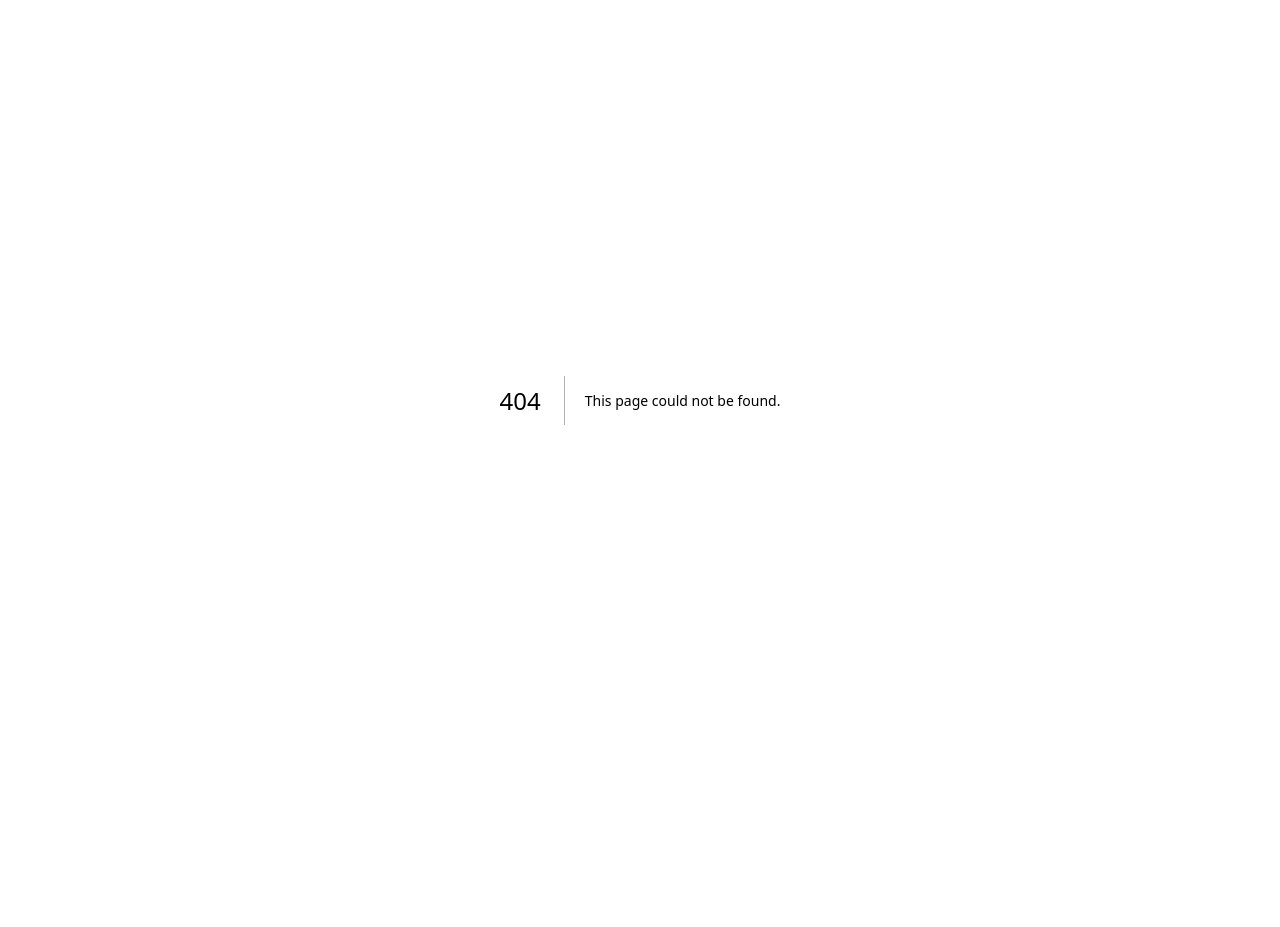
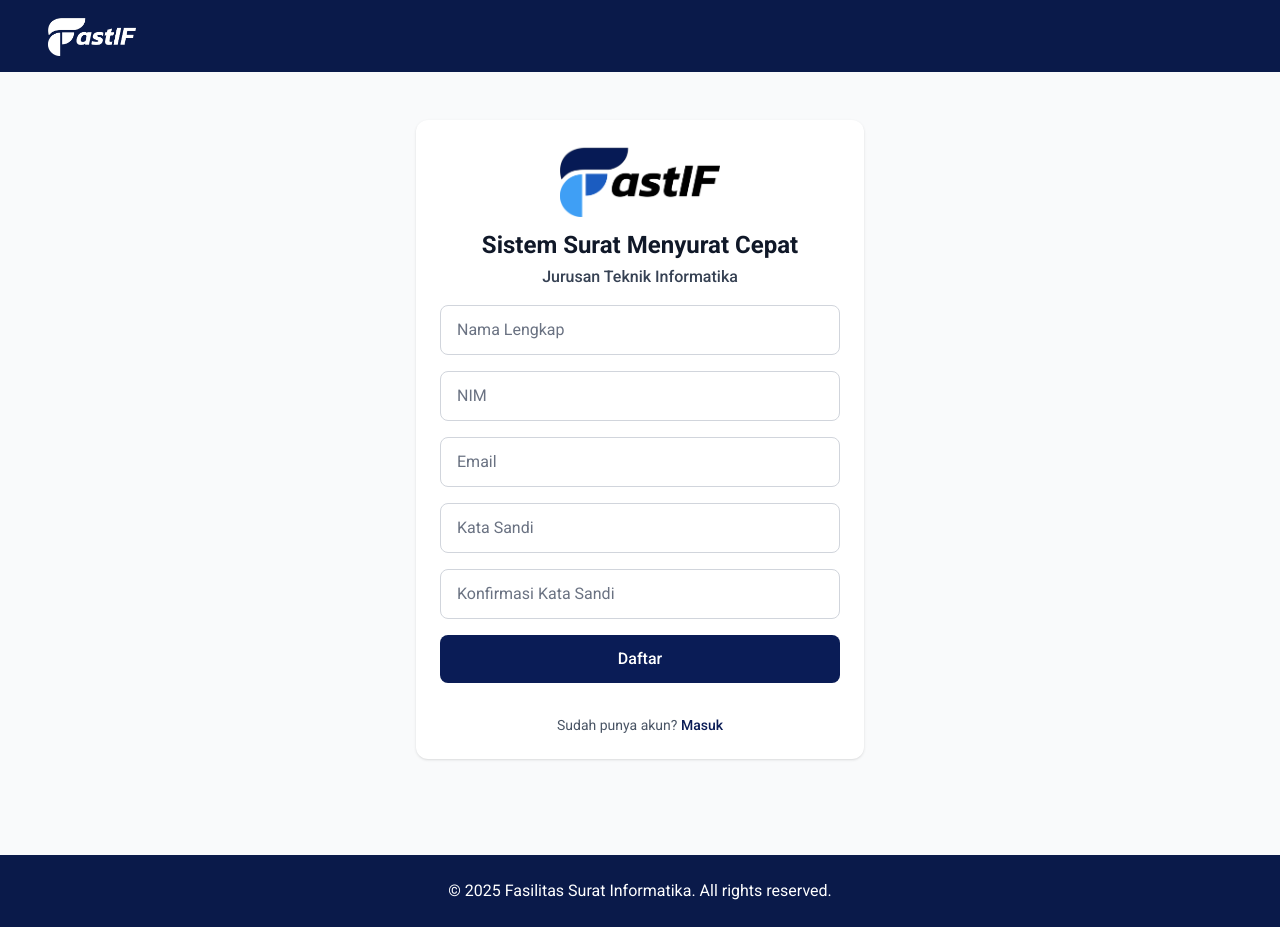
Before and after one commit to Suanda27/FastIF, a Next.js app: page /register in a window 1280 px wide. Before the commit this address had no page. Before the commit the page ends 800 px from the top, so only its background shows below. Built offline with nearby package versions, Linux system fonts and the light colour scheme.

Commit message:
feat: implement registration page with form validation and animations

```diff
--- a/src/app/login/page.tsx
+++ b/src/app/login/page.tsx
@@ -54,7 +54,7 @@ export default function LoginPage() {
   const router = useRouter();
   const [username, setUsername] = useState("");
   const [password, setPassword] = useState("");
-  const [loading, setLoading] = useState(false); // ⬅️ Tambahkan di sini
+  const [loading, setLoading] = useState(false);
   const reduce = useReducedMotion();
 
   const handleSubmit = async (e: FormEvent) => {
@@ -66,7 +66,7 @@ export default function LoginPage() {
         headers: {
           "Content-Type": "application/json",
         },
-        credentials: "include", // penting buat kirim session cookie
+        credentials: "include", // buat kirim session cookienya
         body: JSON.stringify({
           username,
           password,
@@ -82,7 +82,7 @@ export default function LoginPage() {
         return;
       }
 
-      // ✅ Jika login berhasil
+      // kalo login berhasil
       if (data.user.role === "admin") {
         router.push("/admin/dashboard");
       } else if (data.user.role === "mahasiswa") {
@@ -169,7 +169,7 @@ export default function LoginPage() {
           </form>
 
           <p className="text-center text-sm text-gray-600 mt-6">
-            Belum punya akun? Hubungi TU.
+            Belum punya akun? <Link href="/register" className="text-[#0A1C56] font-medium hover:underline">Daftar disini</Link>.
           </p>
         </motion.div>
       </main>
--- /dev/null
+++ b/src/app/register/page.tsx
@@ -0,0 +1,274 @@
+'use client';
+
+import { useState } from 'react';
+import { useRouter } from 'next/navigation';
+import Image from 'next/image';
+import Link from 'next/link';
+import { motion, useReducedMotion } from 'framer-motion';
+
+function Header() {
+  const reduce = useReducedMotion();
+
+  return (
+    <motion.header
+      initial={reduce ? {} : { y: -18, opacity: 0 }}
+      animate={reduce ? {} : { y: 0, opacity: 1 }}
+      transition={{ duration: 0.45, ease: 'easeOut' }}
+      className="bg-[#0A1A4A] py-4 px-6 md:px-12"
+    >
+      <div className="max-w-7xl mx-auto flex items-center justify-between">
+        <Link href="/">
+          <Image
+            src="/logo-fastif-white.png"
+            alt="FastIF Logo"
+            width={120}
+            height={40}
+            className="h-10 w-auto"
+          />
+        </Link>
+      </div>
+    </motion.header>
+  );
+}
+
+function Footer() {
+  const reduce = useReducedMotion();
+
+  return (
+    <motion.footer
+      initial={reduce ? {} : { y: 18, opacity: 0 }}
+      animate={reduce ? {} : { y: 0, opacity: 1 }}
+      transition={{ duration: 0.45, ease: 'easeOut' }}
+      className="bg-[#0A1A4A] py-6 px-6 mt-12"
+    >
+      <div className="max-w-7xl mx-auto text-center">
+        <p className="text-white text-sm md:text-base">
+          © 2025 Fasilitas Surat Informatika. All rights reserved.
+        </p>
+      </div>
+    </motion.footer>
+  );
+}
+
+export default function RegisterPage() {
+  const router = useRouter();
+  const [formData, setFormData] = useState({
+    nama: '',
+    nim: '',
+    email: '',
+    password: '',
+    confirmPassword: '',
+  });
+  const [errors, setErrors] = useState({
+    nama: '',
+    nim: '',
+    email: '',
+    password: '',
+    confirmPassword: '',
+  });
+
+  const [loading, setLoading] = useState(false);
+  const reduce = useReducedMotion();
+
+  const handleChange = (e: React.ChangeEvent<HTMLInputElement>) => {
+    const { name, value } = e.target;
+    setFormData((prev) => ({
+      ...prev,
+      [name]: value,
+    }));
+  };
+
+  const validateEmail = (email: string) => {
+    const emailRegex = /^[^\s@]+@[^\s@]+\.[^\s@]+$/;
+    return emailRegex.test(email);
+  };
+
+  const handleSubmit = (e: React.FormEvent) => {
+    e.preventDefault();
+
+    setLoading(true);
+
+    const newErrors = {
+      nama: '',
+      nim: '',
+      email: '',
+      password: '',
+      confirmPassword: '',
+    };
+    let hasError = false;
+
+    if (!formData.nama.trim()) {
+      newErrors.nama = 'Nama tidak boleh kosong';
+      hasError = true;
+    }
+
+    if (!formData.nim.trim()) {
+      newErrors.nim = 'NIM tidak boleh kosong';
+      hasError = true;
+    }
+
+    if (!formData.email.trim()) {
+      newErrors.email = 'Email tidak boleh kosong';
+      hasError = true;
+    } else if (!validateEmail(formData.email)) {
+      newErrors.email = 'Format email tidak valid';
+      hasError = true;
+    }
+
+    if (!formData.password.trim()) {
+      newErrors.password = 'Kata sandi tidak boleh kosong';
+      hasError = true;
+    } else if (formData.password.length < 6) {
+      newErrors.password = 'Kata sandi minimal 6 karakter';
+      hasError = true;
+    }
+
+    if (!formData.confirmPassword.trim()) {
+      newErrors.confirmPassword = 'Konfirmasi kata sandi tidak boleh kosong';
+      hasError = true;
+    } else if (formData.password !== formData.confirmPassword) {
+      newErrors.confirmPassword = 'Kata sandi tidak cocok';
+      hasError = true;
+    }
+
+    setErrors(newErrors);
+
+    if (hasError) {
+      setLoading(false);
+      return;
+    }
+
+    if (!hasError) {
+      router.push('/dashboard');
+    }
+  };
+
+  return (
+    <div className="min-h-screen flex flex-col bg-gray-50">
+      <Header />
+
+      <main className="flex-1 flex items-center justify-center px-6 py-12">
+        <div className="w-full max-w-md">
+          <form
+            onSubmit={handleSubmit}
+            className="space-y-4 bg-white rounded-xl p-6 shadow"
+          >
+            <div className="flex flex-col items-center mb-4">
+              <Image
+                src="/logo-fastif-color.png"
+                alt="FastIF Logo"
+                width={160}
+                height={54}
+                className="mb-3"
+              />
+              <h1 className="text-lg md:text-2xl font-bold text-center text-gray-900">
+                Sistem Surat Menyurat Cepat
+              </h1>
+              <p className="text-sm md:text-base font-medium text-center text-gray-700 mt-1">
+                Jurusan Teknik Informatika
+              </p>
+            </div>
+
+            <div>
+              <input
+                type="text"
+                name="nama"
+                placeholder="Nama Lengkap"
+                value={formData.nama}
+                onChange={handleChange}
+                className="w-full px-4 py-3 rounded-lg border border-gray-300 focus:outline-none focus:ring-2 focus:ring-[#0A1C56] focus:border-transparent text-gray-900 placeholder:text-gray-500"
+              />
+              {errors.nama && (
+                <p className="mt-1 text-sm text-red-600">{errors.nama}</p>
+              )}
+            </div>
+
+            <div>
+              <input
+                type="text"
+                name="nim"
+                placeholder="NIM"
+                value={formData.nim}
+                onChange={handleChange}
+                className="w-full px-4 py-3 rounded-lg border border-gray-300 focus:outline-none focus:ring-2 focus:ring-[#0A1C56] focus:border-transparent text-gray-900 placeholder:text-gray-500"
+              />
+              {errors.nim && (
+                <p className="mt-1 text-sm text-red-600">{errors.nim}</p>
+              )}
+            </div>
+
+            <div>
+              <input
+                type="email"
+                name="email"
+                placeholder="Email"
+                value={formData.email}
+                onChange={handleChange}
+                className="w-full px-4 py-3 rounded-lg border border-gray-300 focus:outline-none focus:ring-2 focus:ring-[#0A1C56] focus:border-transparent text-gray-900 placeholder:text-gray-500"
+              />
+              {errors.email && (
+                <p className="mt-1 text-sm text-red-600">{errors.email}</p>
+              )}
+            </div>
+
+            <div>
+              <input
+                type="password"
+                name="password"
+                placeholder="Kata Sandi"
+                value={formData.password}
+                onChange={handleChange}
+                className="w-full px-4 py-3 rounded-lg border border-gray-300 focus:outline-none focus:ring-2 focus:ring-[#0A1C56] focus:border-transparent text-gray-900 placeholder:text-gray-500"
+              />
+              {errors.password && (
+                <p className="mt-1 text-sm text-red-600">{errors.password}</p>
+              )}
+            </div>
+
+            <div>
+              <input
+                type="password"
+                name="confirmPassword"
+                placeholder="Konfirmasi Kata Sandi"
+                value={formData.confirmPassword}
+                onChange={handleChange}
+                className="w-full px-4 py-3 rounded-lg border border-gray-300 focus:outline-none focus:ring-2 focus:ring-[#0A1C56] focus:border-transparent text-gray-900 placeholder:text-gray-500"
+              />
+              {errors.confirmPassword && (
+                <p className="mt-1 text-sm text-red-600">
+                  {errors.confirmPassword}
+                </p>
+              )}
+            </div>
+
+            {/* Register button styled & animated like Login */}
+            <motion.button
+              type="submit"
+              disabled={loading}
+              whileHover={reduce ? {} : { scale: 1.02 }}
+              whileTap={reduce ? {} : { scale: 0.99 }}
+              transition={{ type: 'spring', stiffness: 300, damping: 20 }}
+              className={`w-full ${
+                loading ? 'bg-gray-400 cursor-not-allowed' : 'bg-[#0A1C56] hover:bg-[#00aeff]/90'
+              } text-white font-medium py-3 rounded-lg transition-colors`}
+            >
+              {loading ? 'Memproses...' : 'Daftar'}
+            </motion.button>
+
+            <p className="text-center text-sm text-gray-600 mt-4">
+              Sudah punya akun?{' '}
+              <Link
+                href="/login"
+                className="text-[#0A1C56] hover:underline font-medium"
+              >
+                Masuk
+              </Link>
+            </p>
+          </form>
+        </div>
+      </main>
+
+      <Footer />
+    </div>
+  );
+}
```
